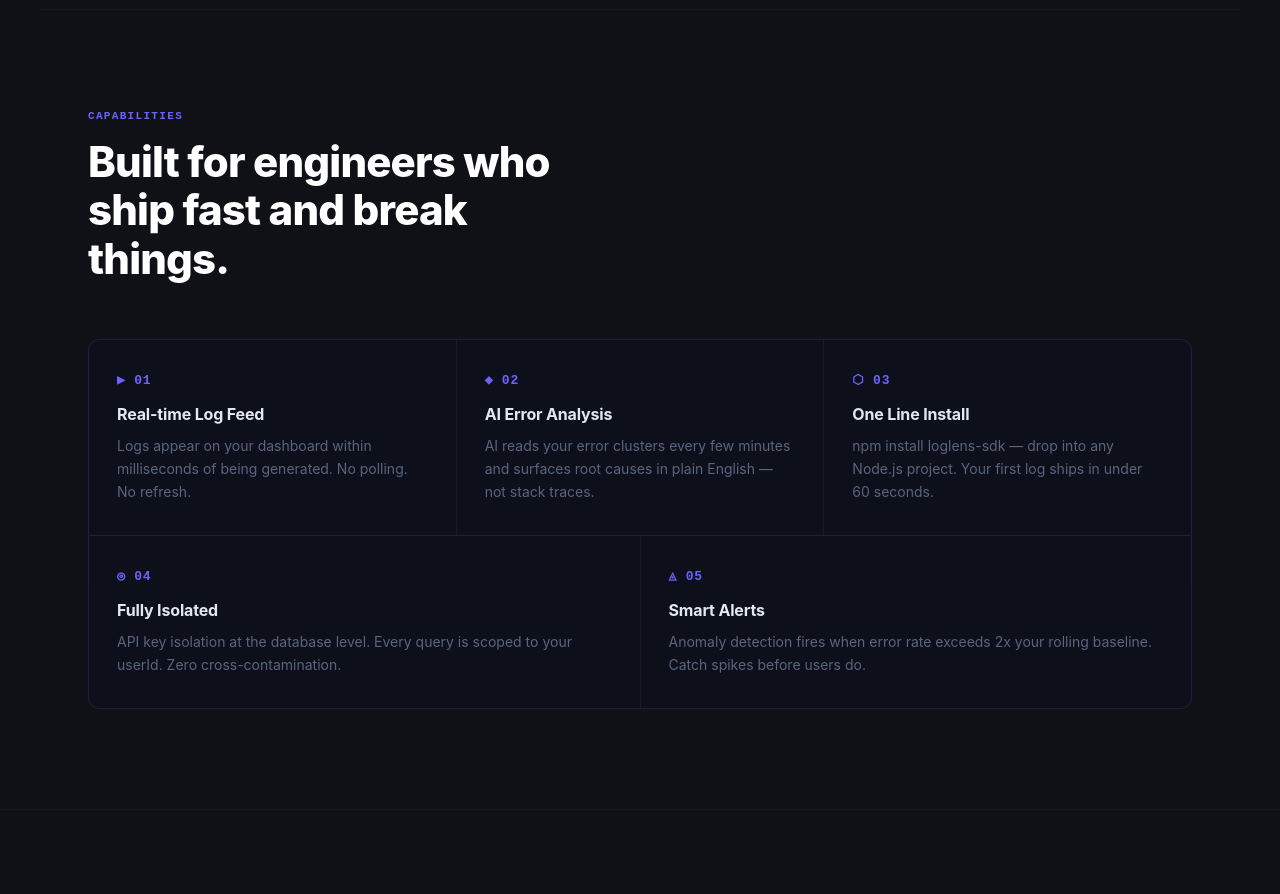
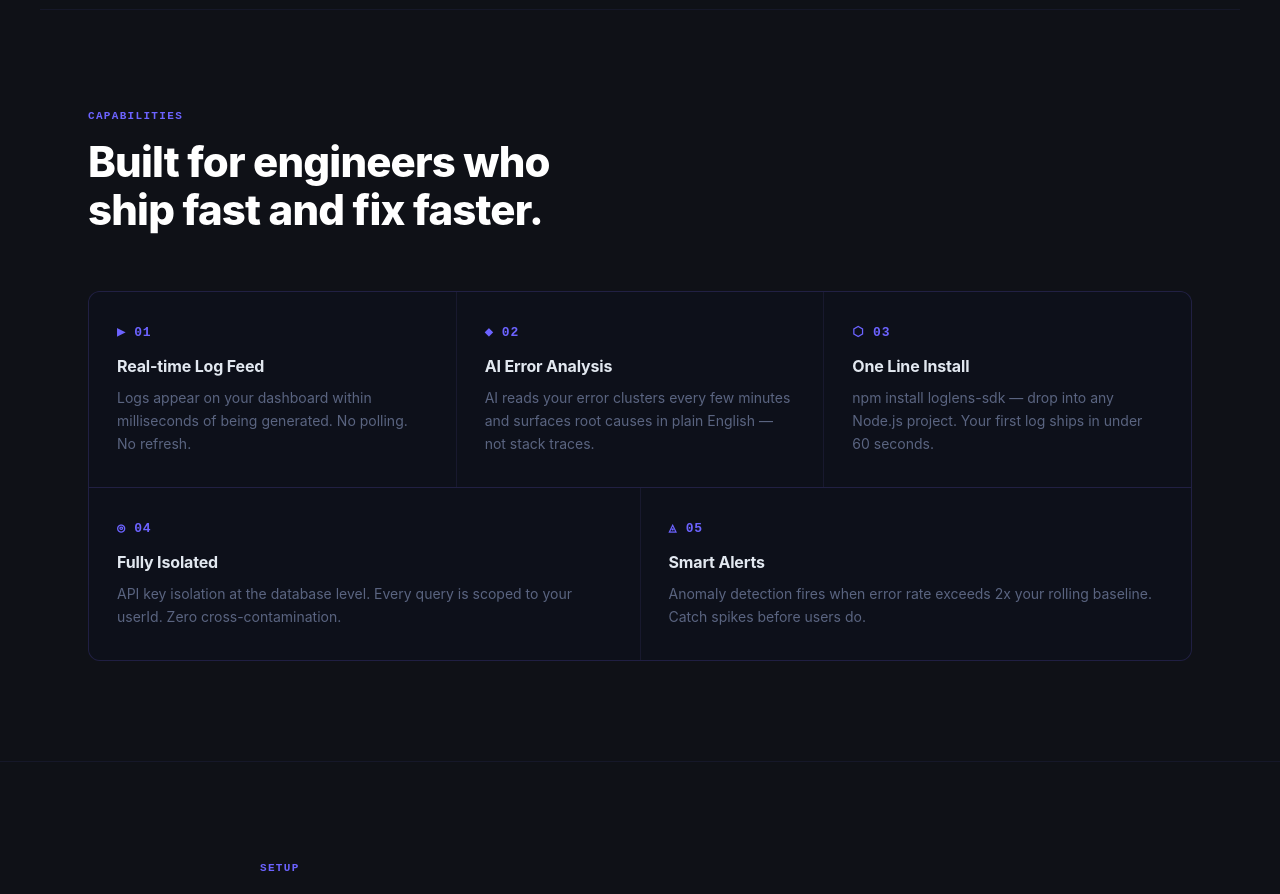
Before and after one commit to shambhavi1667/loglens, a React app in the folder frontend/: page / in a window 1280 px wide. Shown: the part 940-1834 px from the top of the page. Built offline with nearby package versions, Linux system fonts and the light colour scheme; no server answers; the HTML template or start-up script is replaced by a standard one.

Commit message:
changes in UI

```diff
--- a/frontend/src/pages/landing.jsx
+++ b/frontend/src/pages/landing.jsx
@@ -232,7 +232,7 @@ export default function Landing({ user }) {
             fontWeight: 800, letterSpacing: '-0.02em',
             color: '#ffffff', maxWidth: '520px', lineHeight: 1.15
           }}>
-            Built for engineers who ship fast and break things.
+            Built for engineers who ship fast and fix faster.
           </h2>
         </motion.div>
 
```
